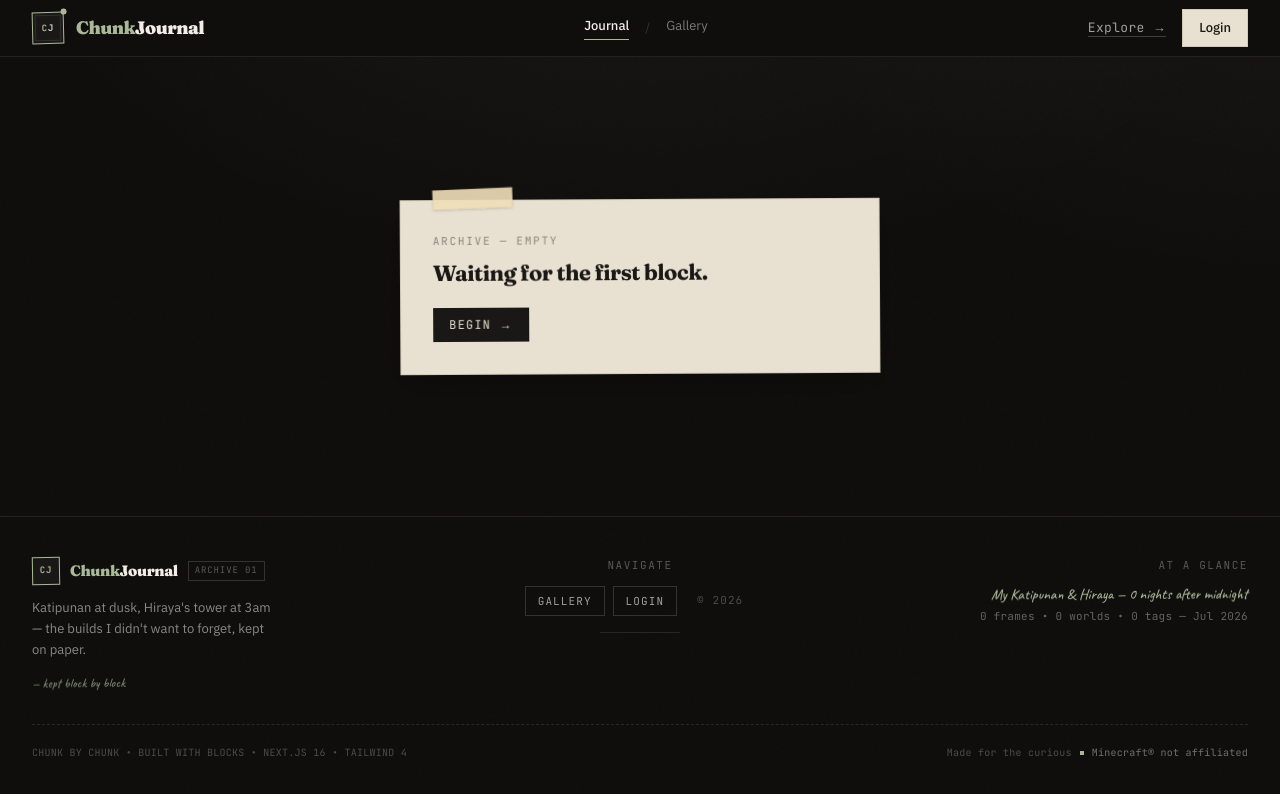
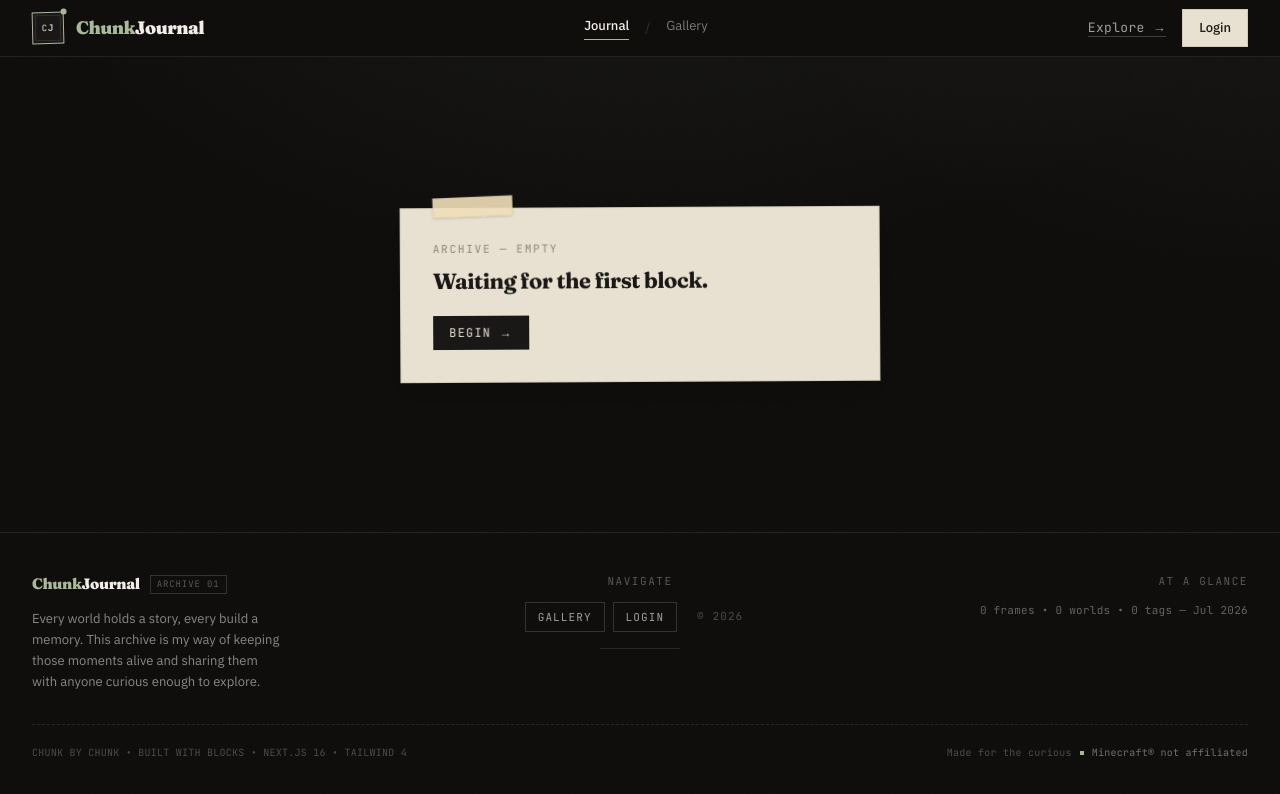
Before and after one commit to fervidos/ChunkJournal, a Next.js app: page / in a window 1280 px wide. Shown: the top 794 px of the page. Built offline with nearby package versions, Linux system fonts and the light colour scheme; no server answers; the database is empty.

Commit message:
feat(ui): restore natural footer copy, remove extra stamps/logo
- Remove CJ stamp box in footer
- Remove — kept block by block hand note
- Remove My Katipunan & Hiraya handwritten line
- Restore user original: Every world holds a story... natural

```diff
--- a/src/app/page.tsx
+++ b/src/app/page.tsx
@@ -56,16 +56,12 @@ export default async function HomePage() {
           <div className="grid sm:grid-cols-3 gap-8 items-start">
             <div className="space-y-3">
               <div className="flex items-center gap-2.5">
-                <span className="w-7 h-7 border-[1.5px] border-[#a9b998] bg-[#1a1816] grid place-items-center rotate-[-1deg]">
-                  <span className="font-mono text-[9px] font-bold tracking-widest text-[#a9b998]">CJ</span>
-                </span>
                 <span className="font-serif text-[15px] font-black tracking-tight"><span className="text-[#a9b998]">Chunk</span><span className="text-[#f2ede6]">Journal</span></span>
                 <span className="font-mono text-[9px] tracking-widest text-white/30 border border-white/15 px-1.5 py-0.5">ARCHIVE 01</span>
               </div>
               <p className="text-[13px] leading-relaxed text-white/50 max-w-[32ch]">
-                Katipunan at dusk, Hiraya&apos;s tower at 3am — the builds I didn&apos;t want to forget, kept on paper.
+                Every world holds a story, every build a memory. This archive is my way of keeping those moments alive and sharing them with anyone curious enough to explore.
               </p>
-              <div className="font-hand text-[13px] text-[#a9b998]/70 rotate-[-0.5deg]">— kept block by block</div>
             </div>
 
             <div className="sm:text-center">
@@ -82,9 +78,8 @@ export default async function HomePage() {
 
             <div className="sm:text-right">
               <div className="font-mono text-[11px] tracking-[0.14em] text-white/30 mb-3">AT A GLANCE</div>
-              <div className="sm:ml-auto max-w-[28ch] sm:text-right">
-                <div className="font-hand text-[15px] leading-tight text-[#a9b998] rotate-[-0.2deg]">My Katipunan & Hiraya — {totalScreenshots} nights after midnight</div>
-                <div className="mt-1 font-mono text-[11px] tracking-wide text-white/35">{totalScreenshots} frames • {totalWorlds} worlds • {totalTags} tags — {new Date().toLocaleDateString('en-US', { month: 'short', year: 'numeric' })}</div>
+              <div className="sm:ml-auto sm:text-right">
+                <div className="font-mono text-[11px] tracking-wide text-white/35">{totalScreenshots} frames • {totalWorlds} worlds • {totalTags} tags — {new Date().toLocaleDateString('en-US', { month: 'short', year: 'numeric' })}</div>
               </div>
             </div>
           </div>
```
